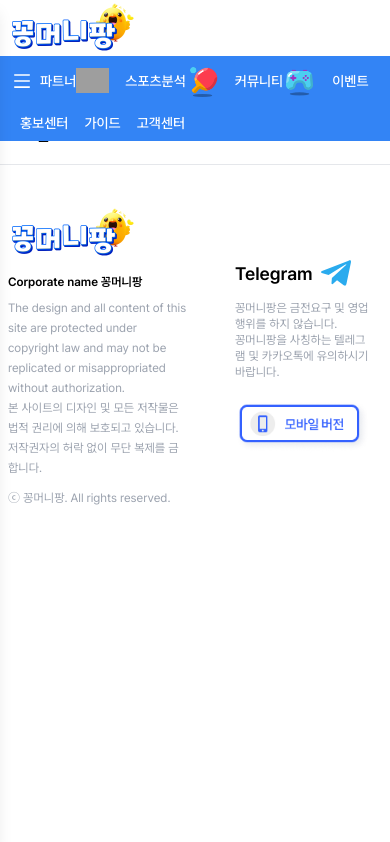
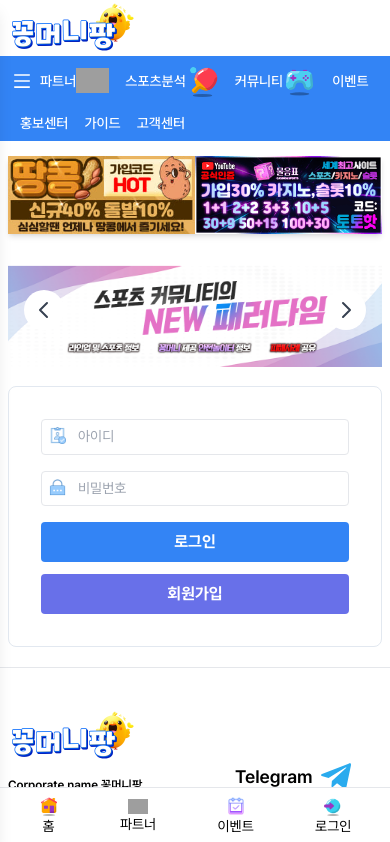
Before and after one commit to kimys-kor/next-communityproto2, a Next.js app: page /login in a window 390 px wide. Shown: the top 842 px of the page. Built offline with nearby package versions, Linux system fonts and the light colour scheme; grey boxes are pictures that could not be loaded.

Commit message:
로그인 페이지 추가

```diff
--- a/app/(home)/page.tsx
+++ b/app/(home)/page.tsx
@@ -1,7 +1,6 @@
 import TabAnalyzePage from "./(components)/TabAnalyzePage";
 import TabACommunityPage from "./(components)/TabACommunityPage";
 import ProgressSliderPage from "../components/ProgressSliderPage";
-import MultiResponsiveSlider from "../components/MultiResponsiveSlider";
 import HomeBanner from "./(components)/HomeBanner";
 import { Suspense } from "react";
 import HomeBannerSk from "../components/skeleton/HomeBannerSk";
--- a/app/community/(component)/SubMenu.tsx
+++ b/app/community/(component)/SubMenu.tsx
@@ -28,12 +28,6 @@
         </Link>
       </div>
       <div>
-        <Link className="flex items-center gap-1" href={"/community/free"}>
-          <Image src={community} width={20} height={20} alt="menuIcon" />
-          <p>자유게시판</p>
-        </Link>
-      </div>
-      <div>
         <Link className="flex items-center gap-1" href={"/community/case"}>
           <Image src={reasearch} width={20} height={20} alt="menuIcon" />
           <p>피해사례</p>
--- a/app/community/pickster/page.tsx
+++ b/app/community/pickster/page.tsx
@@ -1,9 +1,5 @@
-import React from "react";
-import ThreeBanner from "@/app/components/ThreeBanner";
-import ProgressSliderPage from "@/app/components/ProgressSliderPage";
-import Board from "@/app/components/boards/Board";
-import Breadcrumb from "@/app/components/BreadCrumb";
-import SubMenu from "../(component)/SubMenu";
+import Link from "next/link";
+import { FaHome, FaSearch, FaUser, FaBell } from "react-icons/fa";
 
 function page() {
   const breadcrumbItems = {
@@ -12,14 +8,26 @@
   };
 
   return (
-    <div className="flex flex-col gap-3 max-w-[1300px]">
-      <SubMenu />
-      <ProgressSliderPage></ProgressSliderPage>
-      <ThreeBanner></ThreeBanner>
-      {/* <Breadcrumb breadcrumbData={breadcrumbItems}></Breadcrumb> */}
-      <Breadcrumb breadcrumbData={breadcrumbItems}></Breadcrumb>
-      <Board />
-    </div>
+    <nav className="fixed bottom-0 left-0 right-0 bg-white shadow-lg md:hidden">
+      <div className="flex justify-around items-center p-2">
+        <Link href="/" className="flex flex-col items-center">
+          <FaHome className="text-gray-600 text-2xl" />
+          <span className="text-xs">Home</span>
+        </Link>
+        <Link href="/search" className="flex flex-col items-center">
+          <FaSearch className="text-gray-600 text-2xl" />
+          <span className="text-xs">Search</span>
+        </Link>
+        <Link href="/notifications" className="flex flex-col items-center">
+          <FaBell className="text-gray-600 text-2xl" />
+          <span className="text-xs">Notifications</span>
+        </Link>
+        <Link href="/profile" className="flex flex-col items-center">
+          <FaUser className="text-gray-600 text-2xl" />
+          <span className="text-xs">Profile</span>
+        </Link>
+      </div>
+    </nav>
   );
 }
 
--- a/app/components/MobBottomNav.tsx
+++ b/app/components/MobBottomNav.tsx
@@ -1,7 +1,56 @@
-import React from "react";
+import Image from "next/image";
+import Link from "next/link";
+import event from "/public/images/icon/event.png";
+import home from "/public/images/icon/home.png";
+import partnerIcon from "/public/images/partnerIcon.png";
+import login from "/public/images/icon/login.png";
 
-function MobBottomNav() {
-  return <div>MobBottomNav</div>;
-}
+const MobBottomNav: React.FC = () => {
+  const scrollToTop = () => {
+    window.scrollTo({ top: 0, behavior: "smooth" });
+  };
+
+  const scrollToBottom = () => {
+    window.scrollTo({
+      top: document.documentElement.scrollHeight,
+      behavior: "smooth",
+    });
+  };
+
+  return (
+    <nav className="border-solid border-t border-gray-200 fixed bottom-0 left-0 right-0 bg-white md:hidden">
+      <div className="flex justify-around items-center p-2">
+        <Link
+          href="/home"
+          className="flex flex-col justify-center items-center"
+        >
+          <Image src={home} width={20} height={20} alt="menuIcon" />
+          <span className="text-sm">홈</span>
+        </Link>
+        <Link
+          href="/partner"
+          className="flex flex-col justify-center items-center"
+        >
+          <Image src={partnerIcon} width={20} height={20} alt="menuIcon" />
+          <span className="text-sm">파트너</span>
+        </Link>
+        <Link
+          href="/event"
+          className="flex flex-col justify-center items-center"
+        >
+          <Image src={event} width={20} height={20} alt="menuIcon" />
+          <span className="text-sm">이벤트</span>
+        </Link>
+        <Link
+          href="/login"
+          className="flex flex-col justify-center items-center"
+        >
+          <Image src={login} width={20} height={20} alt="menuIcon" />
+          <span className="text-sm">로그인</span>
+        </Link>
+      </div>
+    </nav>
+  );
+};
 
 export default MobBottomNav;
--- a/app/components/layouts/Footer.tsx
+++ b/app/components/layouts/Footer.tsx
@@ -7,7 +7,7 @@
 
 function Footer() {
   return (
-    <footer className="max-w-[1300px] mx-auto relative w-full min-h-96 mt-5 border-t border-solid border-gray-200">
+    <footer className="max-w-[1300px] mx-auto relative w-full min-h-96 mt-5 mb-5 border-t border-solid border-gray-200">
       <div className="w-full h-full absolute bg-footer bottom-0 flex items-center justify-center">
         <div className="w-full flex justify-between items-center">
           <div className="w-1/2 px-2 py-2">
--- a/app/components/login/Login.tsx
+++ b/app/components/login/Login.tsx
@@ -17,7 +17,7 @@
   };
 
   return (
-    <div className="bg-white p-8 rounded-lg w-full border-solid border-slate-200 border">
+    <div className="max-w-128 bg-white p-8 rounded-lg w-full border-solid border-slate-200 border">
       <form
         onSubmit={(e) => {
           e.preventDefault();
--- a/app/layout.tsx
+++ b/app/layout.tsx
@@ -8,6 +8,7 @@
 import ScrollButtons from "./components/ScrollButtons";
 import localFont from "next/font/local";
 import Footer from "@/app/components/layouts/Footer";
+import MobBottomNav from "./components/MobBottomNav";
 
 const inter = Inter({ subsets: ["latin"] });
 
@@ -39,6 +40,7 @@
           {children}
         </main>
 
+        <MobBottomNav />
         <ScrollButtons />
       </body>
     </html>
--- a/app/login/layout.tsx
+++ b/app/login/layout.tsx
@@ -16,7 +16,7 @@
           <Notice></Notice>
           <IconTabs></IconTabs>
         </aside>
-        <section className="w-full mt-32 md:w-3/4">{children}</section>
+        <section className="w-full mt-36 md:w-3/4">{children}</section>
         <RightSideBanner></RightSideBanner>
       </Container>
       <Footer />
--- a/app/login/page.tsx
+++ b/app/login/page.tsx
@@ -1,7 +1,24 @@
-import React from "react";
+import ProgressSliderPage from "../components/ProgressSliderPage";
+
+import { Suspense } from "react";
+import HomeBannerSk from "../components/skeleton/HomeBannerSk";
+import Login from "../components/login/Login";
+import ThreeBanner from "../components/ThreeBanner";
 
 function page() {
-  return <div>로그인</div>;
+  return (
+    <div>
+      <article className="w-full h-full flex flex-col gap-3 lg:gap-10">
+        <ThreeBanner />
+        <ProgressSliderPage></ProgressSliderPage>
+        <div className="w-full flex justify-center items-center">
+          <Login />
+        </div>
+
+        {/* <MultiResponsiveSlider></MultiResponsiveSlider> */}
+      </article>
+    </div>
+  );
 }
 
 export default page;
```
Also changed, not shown: public/images/icon/home.png (added), public/images/icon/login.png (added).
